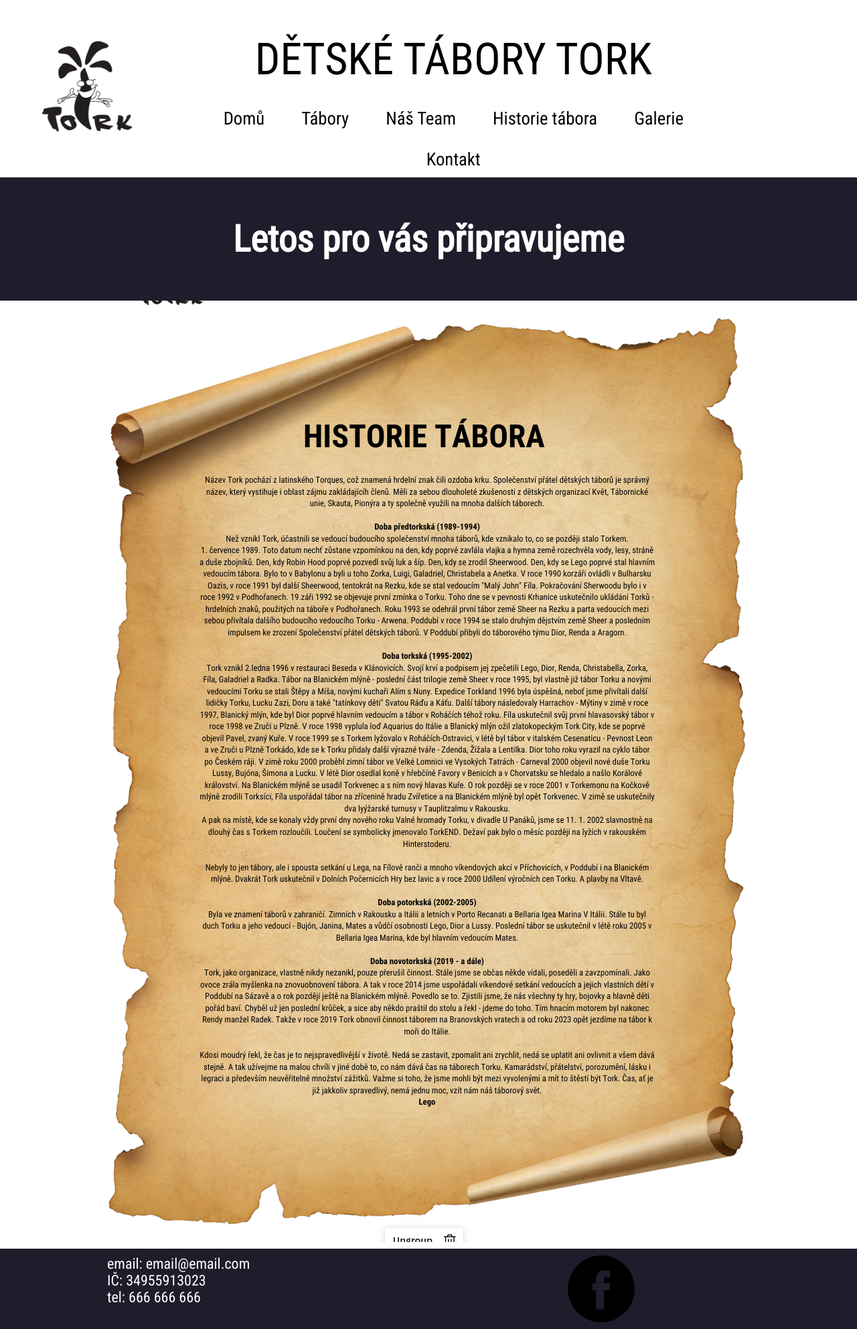
After one commit to RadimHruska/zikmund, a PHP site: page /historie.php in a window 1280 px wide. The commit adds this page. Shown: the whole page at 67% size. Run offline with PHP 8.4, Linux system fonts and the light colour scheme.

Commit message:
history is done

```diff
--- /dev/null
+++ b/historie.php
@@ -0,0 +1,33 @@
+<!DOCTYPE html>
+<html lang="cs-cz">
+<head>
+    <meta charset="UTF-8">
+    <meta http-equiv="X-UA-Compatible" content="IE=edge">
+    <meta name="viewport" content="width=device-width, initial-scale=1.0">
+    <link rel="stylesheet" href="style.css" type="text/css" />
+    <meta name="viewport" content="width=device-width, viewport-fit=cover">
+    <title>Úvod</title>
+</head>
+<body>
+
+<?php include("nav.php"); ?>
+
+
+
+
+<div id="obsahTeam">
+    <div class="containerCenter">
+        <div>
+            <h1 class="velkyText">Letos pro vás připravujeme</h1>
+        </div>
+
+    </div>
+</div>
+<div class="obsahWhite">
+
+    <img src="pic/historie.png" alt="" class="picCenter">
+
+</div>
+    <?php include("footer.php"); ?>
+</body>
+</html>
--- a/nav.php
+++ b/nav.php
@@ -8,7 +8,7 @@
         <li><a href="index.php">Domů</a></li>
         <li><a href="pripravujeme.php">Tábory</a></li>
         <li><a href="team.php">Náš Team</a></li>
-        <li><a href="#">Historie tábora</a></li>
+        <li><a href="historie.php">Historie tábora</a></li>
         <li><a href="#">Galerie</a></li>
         <li><a href="#">Kontakt</a></li>
 
```
Also changed, not shown: pic/historie.png (added).
